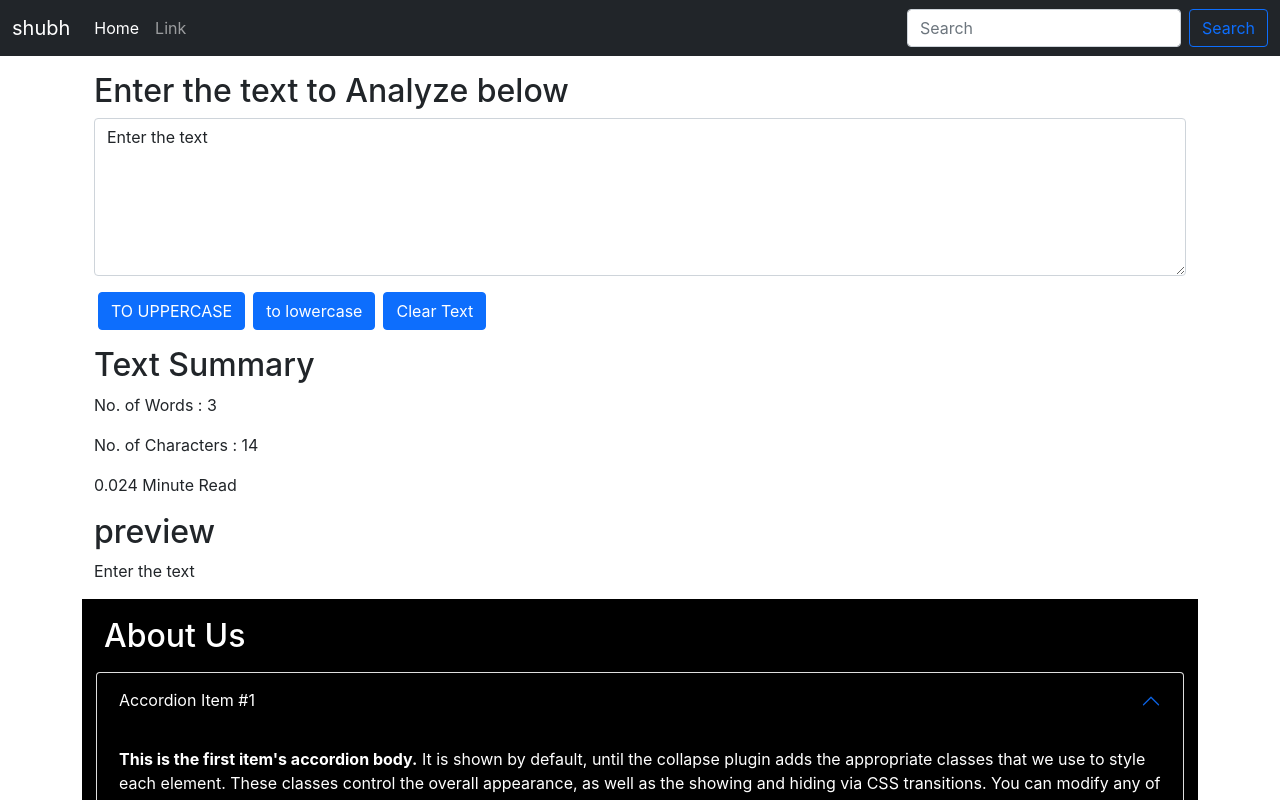
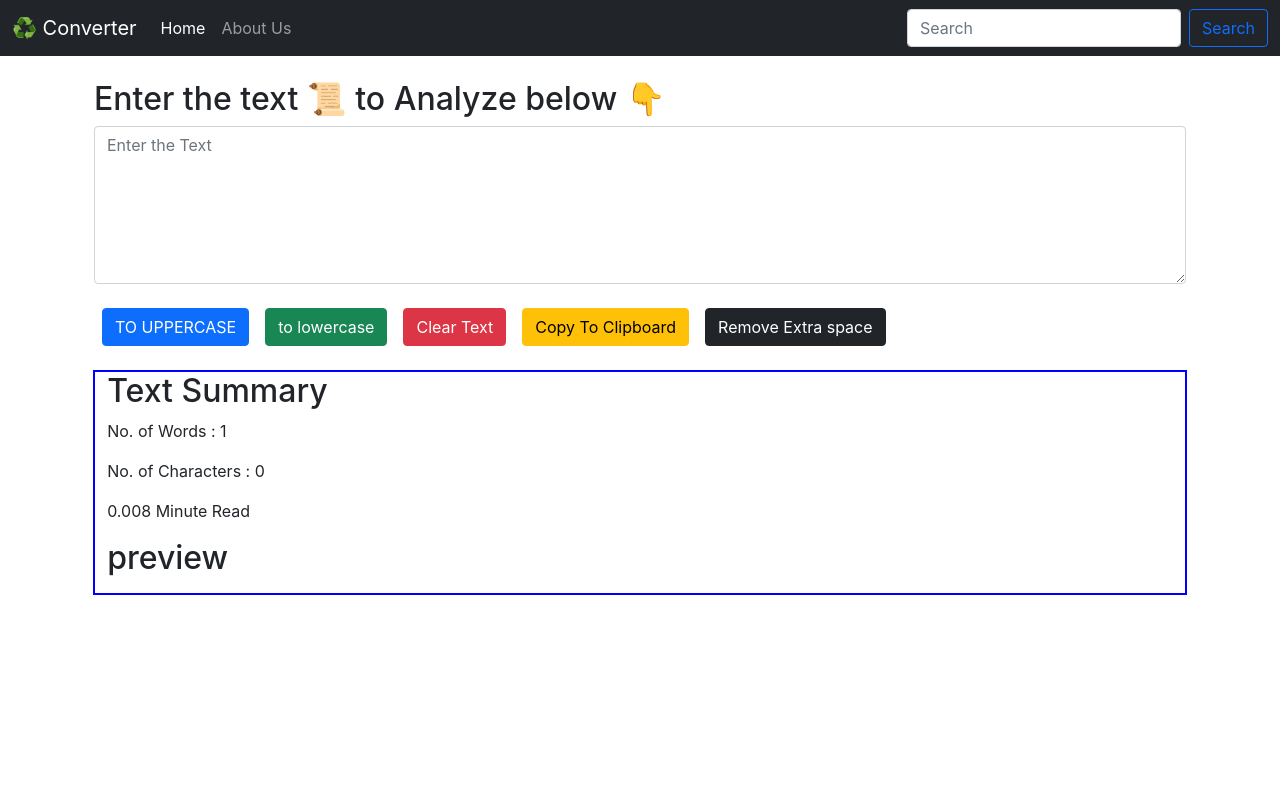
Before and after one commit to shubhamkumar5051/Convert-Case, a React (Create React App) app: page / in a window 1280 px wide. Shown: the top 800 px of the page. Built offline with nearby package versions, Linux system fonts and the light colour scheme.

Commit message:
feat remove extra space and clipboard

```diff
--- a/public/index.html
+++ b/public/index.html
@@ -17,7 +17,7 @@
   <link href="https://cdn.jsdelivr.net/npm/bootstrap@5.0.2/dist/css/bootstrap.min.css" rel="stylesheet"
     integrity="sha384-EVSTQN3/azprG1Anm3QDgpJLIm9Nao0Yz1ztcQTwFspd3yD65VohhpuuCOmLASjC" crossorigin="anonymous">
 
-  <title>React App</title>
+  <title>Convert-Case App</title>
 </head>
 
 <body>
--- a/src/App.js
+++ b/src/App.js
@@ -1,16 +1,15 @@
 import "./App.css";
-import AboutUs from "./components/AboutUs";
+// import AboutUs from "./components/AboutUs";
 import Navbar from "./components/Navbar";
 import TextForm from "./components/TextForm";
 function App() {
   return (
     <>
-      <Navbar title="shubh" link1="Home" />
-      <div className="container my-3">
-        <TextForm heading="Enter the text to Analyze below" />
-        <AboutUs />
+      <Navbar title="Converter" link1="Home" />
+      <div className="container my-4">
+        <TextForm heading="Enter the text 📜 to Analyze below 👇" />
+        {/* <AboutUs /> */}
       </div>
-
     </>
   );
 }
--- a/src/components/Navbar.js
+++ b/src/components/Navbar.js
@@ -6,7 +6,7 @@ export default function navbar(props) {
     <nav className="navbar navbar-expand-lg navbar-dark bg-dark">
       <div className="container-fluid">
         <a className="navbar-brand" href="/">
-          {props.title}
+        ♻️ {props.title}
         </a>
         <button
           className="navbar-toggler"
@@ -27,8 +27,8 @@ export default function navbar(props) {
               </a>
             </li>
             <li className="nav-item">
-              <a className="nav-link" href="/">
-                Link
+              <a className="nav-link" href="./src/components/AboutUs.js">
+               About Us
               </a>
             </li>
           </ul>
--- a/src/components/TextForm.js
+++ b/src/components/TextForm.js
@@ -1,26 +1,42 @@
 import React, { useState } from "react";
 
 export default function TextForm(props) {
-  const [text, setText] = useState("Enter the text");
+  const [text, setText] = useState("");
   //   setText("hemlo");
   const handleOnClick = () => {
     let temp = text.toUpperCase();
     setText(temp);
   };
+
   const handleDownClick = () => {
     let temp2 = text.toLowerCase();
     setText(temp2);
   };
+
   const handleClearText = () => {
     let temp = "";
     setText(temp);
   };
-  // const handleCapitalText = () => {
 
-  // };
+  const CopyText = () => {
+   var text= document.getElementById("myBox");
+   text.select();
+   navigator.clipboard.writeText(text.value);
+  };
+
+  const handleExtraSpaces =()=>{
+    let newText= text.split(/[ ]+/);
+    setText(newText.join(" "))
+  }
+
   const handleOnChange = (event) => {
     setText(event.target.value);
   };
+
+  const myStyle={
+    border:"2px solid blue",
+    width:"98%",
+  }
   return (
     <>
       <div className="container">
@@ -28,7 +44,8 @@ export default function TextForm(props) {
         <div className="mb-3">
           <textarea
             className="form-control"
-            id="exampleFormControlTextarea1"
+            placeholder="Enter the Text"
+            id="myBox"
             rows="6"
             value={text}
             onChange={handleOnChange}
@@ -36,34 +53,45 @@ export default function TextForm(props) {
         </div>
         <button
           type="button"
-          className="btn btn-primary mx-1"
+          className="btn btn-primary mx-2 my-2"
           onClick={handleOnClick}
         >
           TO UPPERCASE
         </button>
         <button
           type="button"
-          className="btn btn-primary mx-1"
+          className="btn btn-success mx-2 my-2"
           onClick={handleDownClick}
         >
           to lowercase
         </button>
         <button
           type="button"
-          className="btn btn-primary mx-1"
+          className="btn btn-danger mx-2 my-2"
           onClick={handleClearText}
         >
           Clear Text
         </button>
-        {/* <button
+
+        <button
           type="button"
-          className="btn btn-primary mx-1"
-          onClick={handleCapitalText}
+          className="btn btn-warning mx-2 my-2"
+          onClick={CopyText}
         >
-          Capitalized Text
-        </button> */}
+          Copy To Clipboard
+        </button>
+
+        <button
+          type="button"
+          className="btn btn-dark mx-2 my-2"
+          onClick={handleExtraSpaces
+          }
+        >
+          Remove Extra space
+        </button>
+
       </div>
-      <div className="container my-3">
+      <div className="container my-3" style={myStyle}>
         <h2>Text Summary</h2>
         <p>No. of Words : {text.split(" ").length}</p>
         <p>No. of Characters : {text.length}</p>
```
